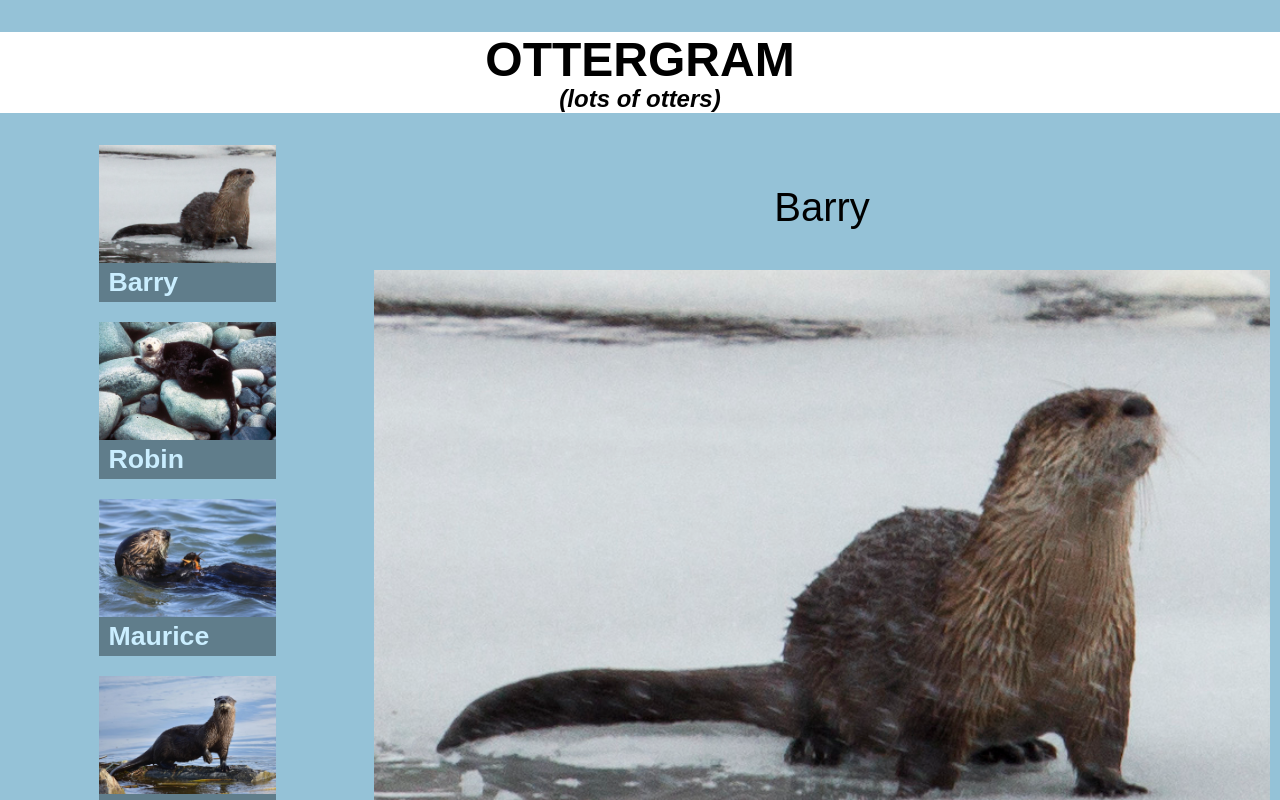
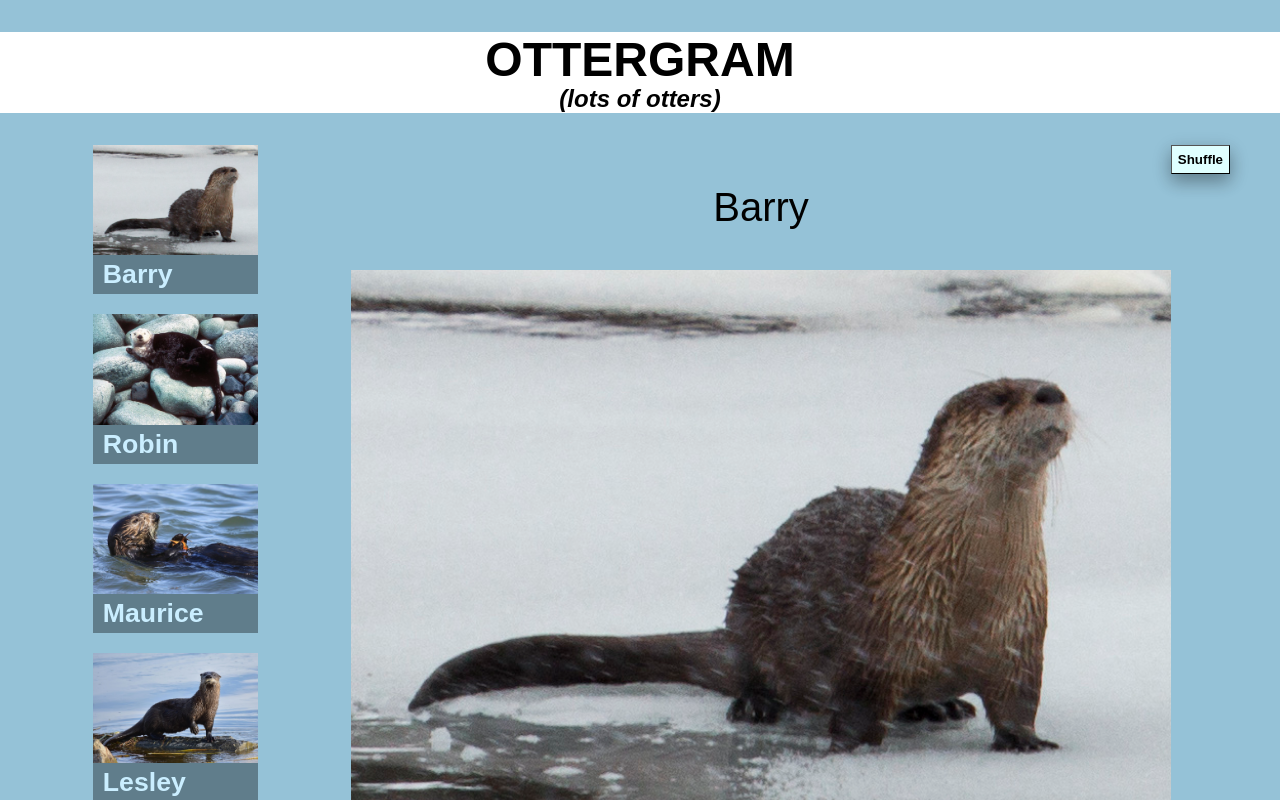
Before and after one commit to branpres/Ottergram, a React (Create React App) app: page / in a window 1280 px wide. Shown: the top 800 px of the page. Built offline with nearby package versions, Linux system fonts and the light colour scheme.

Commit message:
Added shuffle button to move posts.

```diff
--- a/src/App.css
+++ b/src/App.css
@@ -76,7 +76,6 @@ body {
     width: 70%;
     display: flex;
     flex-direction: column;
-    margin-right: 10px;
 }
 
 .selected-item p {
@@ -84,3 +83,15 @@ body {
     justify-content: center;
     font-size: 2.5em;
 }
+
+.shuffle-button {
+    font-weight: bold;
+    cursor: pointer;
+    display: flex;
+    float: right;
+    margin-right: 50px;
+    box-shadow: 0 8px 16px 0 rgba(0,0,0,0.2), 0 6px 20px 0 rgba(0,0,0,0.19);
+    background-color: lightcyan;
+    border-width: 1px;
+    padding: 6px;
+}
--- a/src/App.js
+++ b/src/App.js
@@ -22,13 +22,22 @@ function App() {
     const [selectedPostName, setSelectedPostName] = useState('Barry');
     const selectedPost = otters.find(otter => otter.name === selectedPostName);
 
+    const [orderedOtters, setOrderedOtters] = useState(otters);
+
+    const handleShuffleButtonClick = () => {
+        var first = orderedOtters[0];
+        var rest = orderedOtters.filter(otter => otter.id !== first.id);
+        setOrderedOtters([...rest, first]);
+    };
+
     return (
       <div>
         <Header />
+        <button className='shuffle-button' onClick={handleShuffleButtonClick}>Shuffle</button>
         <div className='app-content'>
           <ul className='post-list'>
             {
-                otters.map((otter) => (
+              orderedOtters.map((otter) => (
                 <Post key={otter.id} src={otter.src} name={otter.name} setSelectedPostName={setSelectedPostName} />
               ))
             }
--- a/src/components/Post.js
+++ b/src/components/Post.js
@@ -1,10 +1,10 @@
 function Post({ src, name, setSelectedPostName }) {
     const handleMouseEnter = (name) => {
-      console.log('Howdy ' + name);
+        console.log('Howdy ' + name);
     }
 
     const handleMouseLeave = (name) => {
-      console.log('See ya ' + name);
+        console.log('See ya ' + name);
     }
 
     return (
```
Lines whose indentation alone changed are shown as unchanged.
